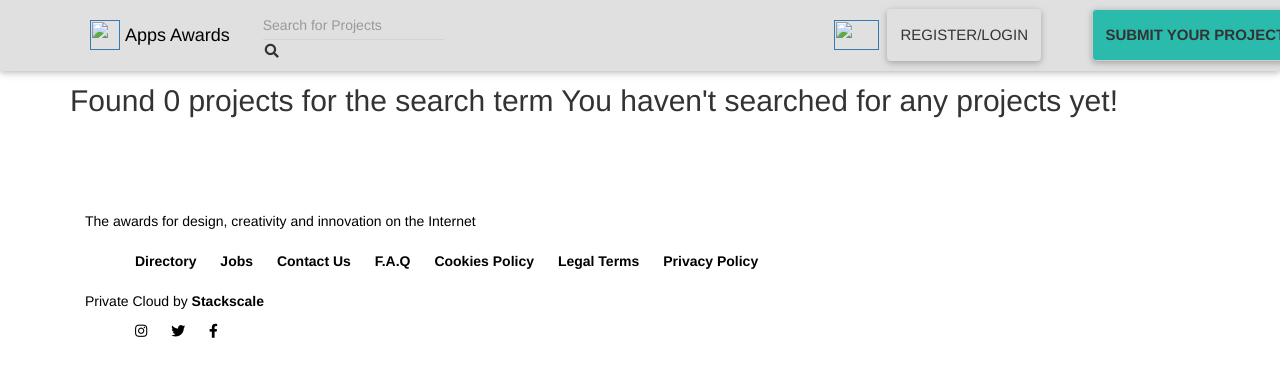
After one commit to lizKimita/App-Awards, a Django app: page /search/ in a window 1280 px wide. The commit adds this page. Shown: the top 377 px of the page. Run offline with Django 3.2, Linux system fonts and the light colour scheme; some libraries are stand-ins or nearby versions; some web fonts are replaced.

Commit message:
adding tests and changes to the readme file as well as adding the search functionality

```diff
--- a/projects_awards/templates/navbar.html
+++ b/projects_awards/templates/navbar.html
@@ -11,10 +11,11 @@
         <span class="navbar-toggler-icon"></span>
       </button>
       <div class="collapse navbar-collapse" id="navbarSupportedContent">
-          <form class="navbar-form" role="search" action="">
-              <div class="input-group">
-                  <input type="text" class="form-control" placeholder="search project" name="profile">
-              </div>
+              <form class="form-inline mr-auto" role="search" action="{% url 'search_results' %}">
+                <div class="md-form my-0">
+                  <input class="form-control" type="text" placeholder="Search for Projects" aria-label="Search" name= "project">
+                  <i class="fas fa-search text-black ml-3" aria-hidden="true"></i>
+                </div>
               </form>
       </div>
       <div class="col-sm-4 col-md-4">
--- /dev/null
+++ b/projects_awards/templates/projects/search.html
@@ -0,0 +1,25 @@
+{%extends 'projects/base.html'%}
+{% block content %}
+<div class="container" style="padding-top:5%">
+
+  <div class="row">
+    {% if projects%}
+      <h2>Found {{ projects|length }} of searched term {{message}}</h2>
+    {% else %}
+      <h2> Found 0 projects for the search term {{message}}</h2>
+    {% endif %}
+
+  </div>
+
+  <div class="row">
+
+  {% if projects %}
+    {% for project in projects %}
+      <div class="col-sm-6 col-md-3">
+          <h1>{{project.title}}</h1>
+      </div>
+    {% endfor %}
+  {% endif %}
+  </div>
+</div>
+{% endblock %}
--- a/projects_awards/urls.py
+++ b/projects_awards/urls.py
@@ -9,6 +9,7 @@ urlpatterns=[
     url(r'^profile/$',views.profile,name = 'NewProfile'),
     url(r'^new_profile/$',views.new_profile,name = 'new_profile'),
     url(r'^edit_profile/$',views.edit_profile,name = 'edit_profile'),
+    url(r'^search/', views.search_results, name='search_results'),
 
 
 ]
--- a/projects_awards/views.py
+++ b/projects_awards/views.py
@@ -66,3 +66,16 @@ def profile(request):
         return redirect('new_profile')
 
     return render(request,'profile.html',{ 'profile':profile,'projects':projects,'current_user':current_user})
+
+
+def search_results(request):
+    if 'project' in request.GET and request.GET ["project"]:
+        search_term = request.GET.get("project")
+        searched_projects = Projects.search_by_title(search_term)
+        message = f'{search_term}'
+
+        return render(request, 'projects/search.html', {"message":message, "projects":searched_projects})
+
+    else:
+        message = "You haven't searched for any projects yet!"
+        return render (request, 'projects/search.html', {"message": message})
```
Also changed, not shown: projects_awards/tests.py (+6 -6 lines), README.md.
